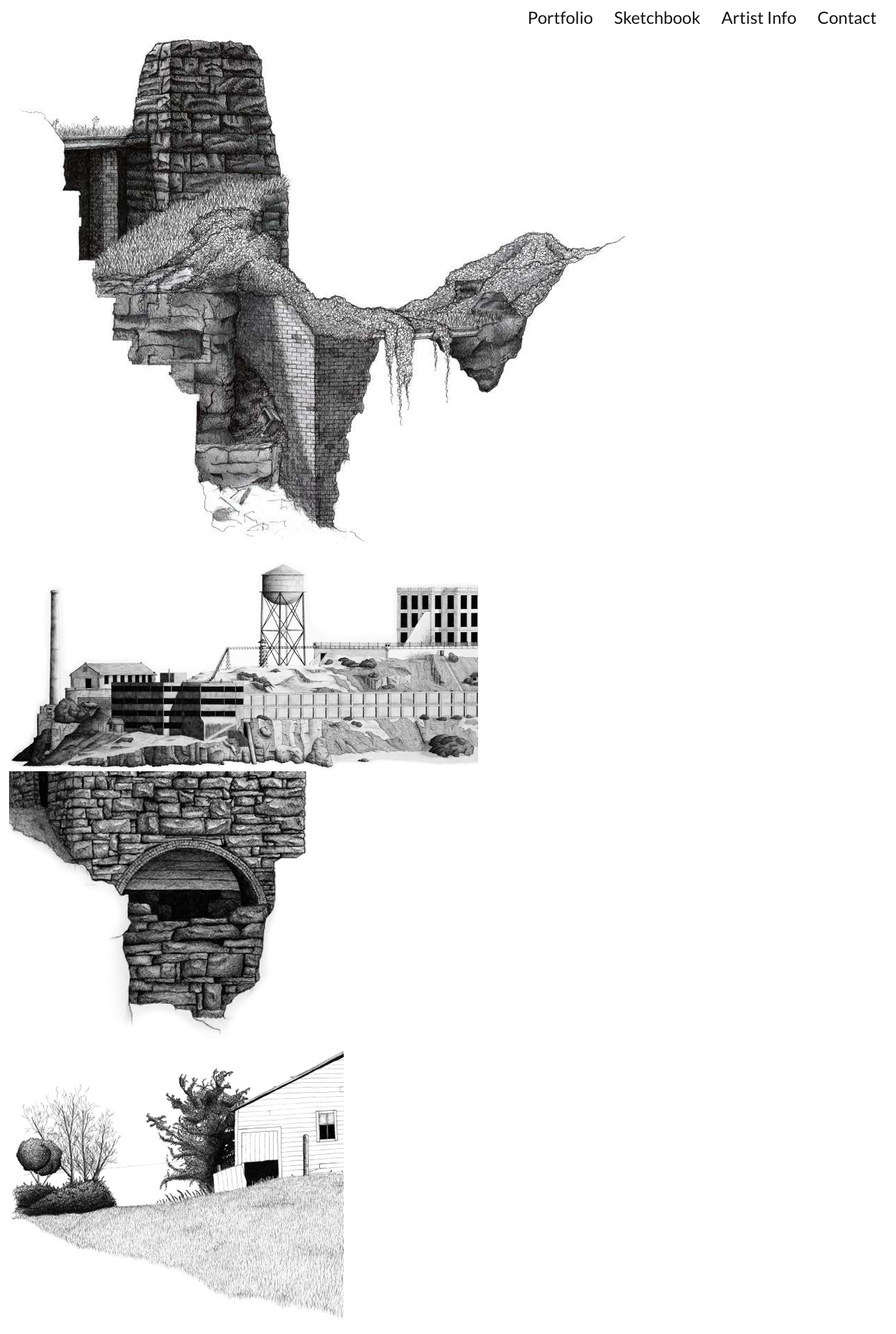
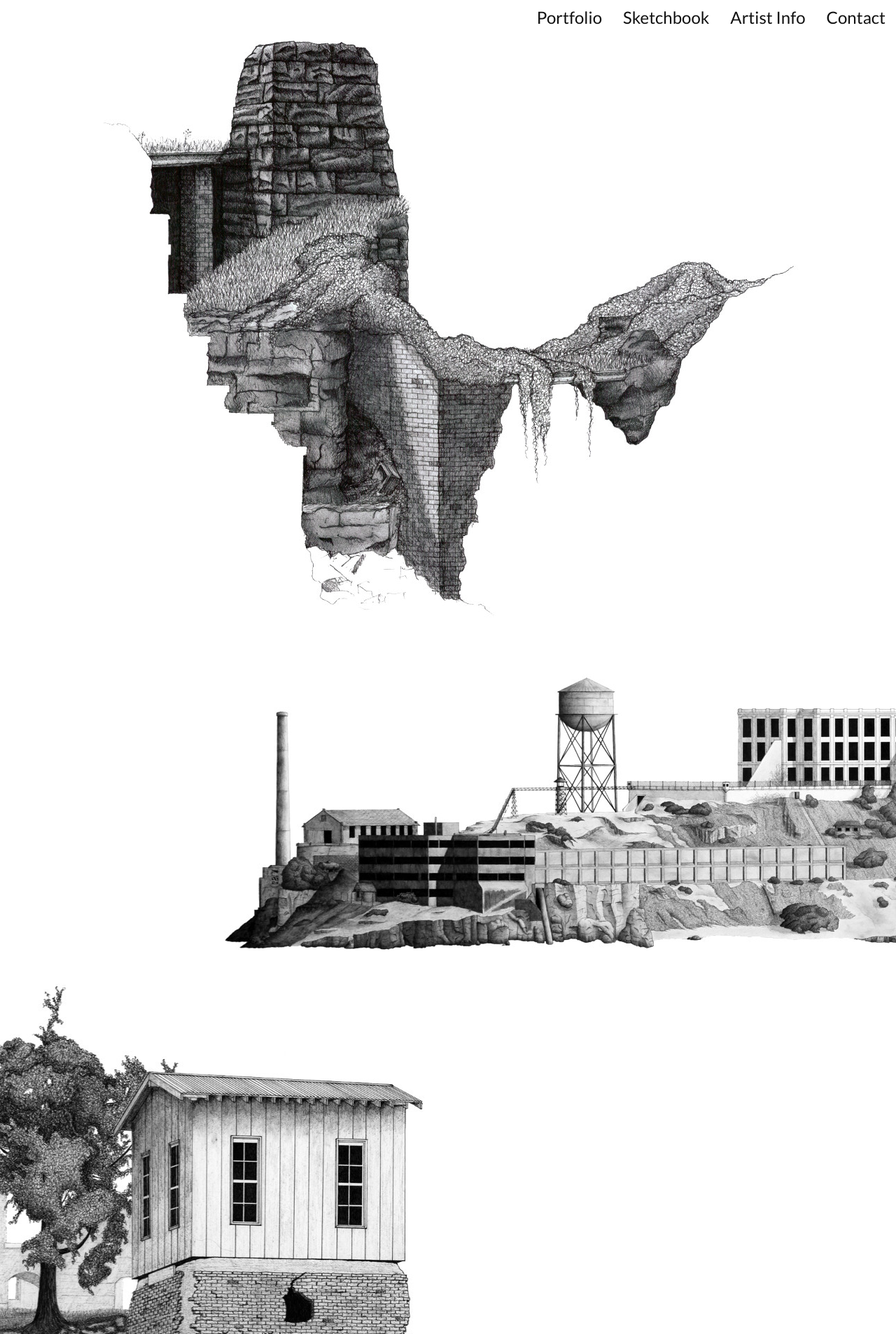
Before and after one commit to silverferret4/benetten.com, a CodeIgniter app: the page made by index.php in a window 1280 px wide. Shown: the top 1906 px of the page at 70% size. Run offline with CodeIgniter, Linux system fonts and the light colour scheme.

Commit message:
added images to portfolio page, currently background images on a tags

```diff
--- a/application/views/pages/portfolio.php
+++ b/application/views/pages/portfolio.php
@@ -1,29 +1,8 @@
 <header class="intro"></header><!-- not sure if this will be used yet -->
-
-<div id="mill_city_ruins" class="portfolio_item">
-	<a href="<?php echo site_url("portfolio/mill_city_ruins"); ?>">
-		<img src="<?php echo blog_image_url('mill_city_ruins'); ?>" alt="Mill City Ruins">
-	</a>
+<div class="container">
+	<a href="<?php echo site_url("portfolio/mill_city_ruins"); ?>" id="mill_city_ruins" class="portfolio-item"></a>
+	<a href="<?php echo site_url("portfolio/alcatraz"); ?>" id="alcatraz" class="portfolio-item"></a>
+	<a href="<?php echo site_url("portfolio/sioux_falls_mill"); ?>" id="sioux_falls_mill" class="portfolio-item"></a>
+	<a href="<?php echo site_url("portfolio/white_river_barn"); ?>" id="white_river_barn" class="portfolio-item"></a>
+	<a href="<?php echo site_url("portfolio/kobenhavn"); ?>" id="kobenhavn" class="portfolio-item"></a>
 </div>
-
-<div id="alcatraz" class="portfolio_item">
-	<a href="<?php echo site_url("portfolio/alcatraz"); ?>">
-		<img src="<?php echo blog_image_url('alcatraz'); ?>" alt="Alcatraz">
-	</a>
-</div>
-
-<div id="sioux_falls_mill" class="portfolio_item">
-	<a href="<?php echo site_url("portfolio/sioux_falls_mill"); ?>">
-		<img src="<?php echo blog_image_url('sioux_falls_mill'); ?>" alt="Sioux Falls Mill">
-	</a>
-</div>
-
-<div id="white_river_barn" class="portfolio_item">
-	<a href="<?php echo site_url("portfolio/white_river_barn"); ?>">
-		<img src="<?php echo blog_image_url('white_river_barn'); ?>" alt="White River Barn">
-	</a>
-</div>
-
-<div id="kobenhavn" class="portfolio_item">
-	<a href="<?php echo site_url("portfolio/kobenhavn"); ?>">Kobenhavn</a>
-</div>
--- a/assets/css/style.css
+++ b/assets/css/style.css
@@ -55,18 +55,10 @@ hr {
 .wrapper {
   width: 100%;
   max-width: 1366px;
-  padding: 0 1%;
+  padding: 0;
   margin: 0 auto; }
-  @media (max-width: 768px) {
-    /* line 5, ../scss/layout/_main.scss */
-    .wrapper {
-      padding: 0 2.5%; } }
-  @media (max-width: 480px) {
-    /* line 5, ../scss/layout/_main.scss */
-    .wrapper {
-      padding: 0 5%; } }
 
-/* line 18, ../scss/layout/_main.scss */
+/* line 12, ../scss/layout/_main.scss */
 .container {
   width: 100%;
   margin: 0;
@@ -81,6 +73,47 @@ hr {
 /* line 5, ../scss/layout/_nav.scss */
 .navbar-collapse {
   padding: 0; }
+
+/* ==|====================
+   Layout/Portfolio
+   ======================= */
+/* line 5, ../scss/layout/_portfolio.scss */
+.portfolio-item {
+  display: inline-block; }
+
+/* line 9, ../scss/layout/_portfolio.scss */
+#mill_city_ruins {
+  width: 100%;
+  height: 842px;
+  background: no-repeat center url(../images/mill_city_ruins/blog.jpg);
+  background-size: contain; }
+
+/* line 16, ../scss/layout/_portfolio.scss */
+#alcatraz {
+  float: right;
+  width: 75%;
+  height: 459px;
+  background: no-repeat url(../images/alcatraz/blog.jpg);
+  background-size: cover;
+  margin: 0 0 2em 0; }
+
+/* line 25, ../scss/layout/_portfolio.scss */
+#sioux_falls_mill {
+  float: left;
+  width: 48%;
+  height: 956px;
+  background: no-repeat url(../images/sioux_falls_mill/blog.jpg);
+  background-position: right;
+  background-size: cover; }
+
+/* line 34, ../scss/layout/_portfolio.scss */
+#white_river_barn {
+  float: right;
+  width: 72%;
+  height: 552px;
+  background: no-repeat url(../images/white_river_barn/blog.jpg);
+  background-position: left;
+  background-size: cover; }
 
 /* line 1, ../scss/layout/_sketchbook.scss */
 .sketch {
--- a/assets/scss/layout/_main.scss
+++ b/assets/scss/layout/_main.scss
@@ -5,14 +5,8 @@
 .wrapper {
   width: 100%;
   max-width: $width-large;
-  padding: 0 1%;
+  padding: 0;
   margin: 0 auto;
-  @include breakpoint(medium) {
-    padding: 0 2.5%;
-  }
-  @include breakpoint(small) {
-    padding: 0 5%;
-  }
 }
 
 .container {
--- a/assets/scss/style.scss
+++ b/assets/scss/style.scss
@@ -12,6 +12,7 @@
 @import "layout/main";
 @import "layout/header";
 @import "layout/nav";
+@import "layout/portfolio";
 @import "layout/sketchbook";
 @import "layout/footer";
 
```
